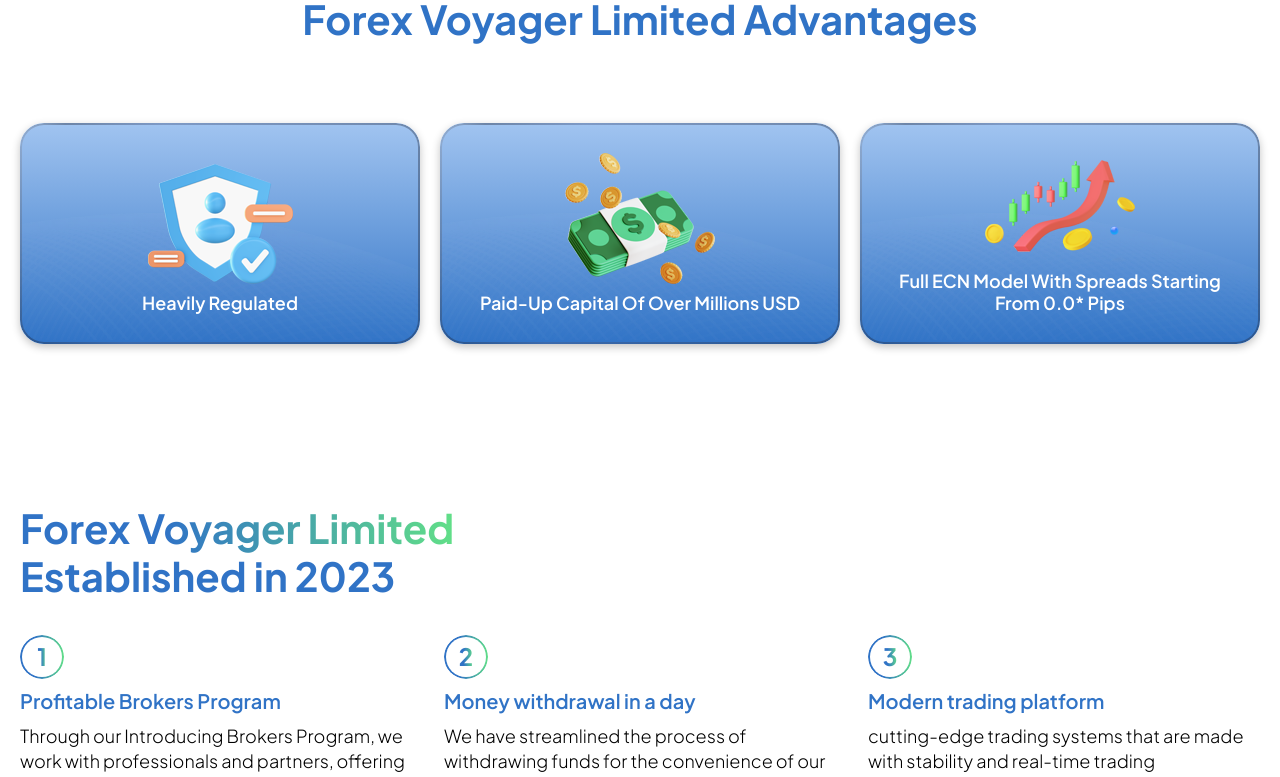
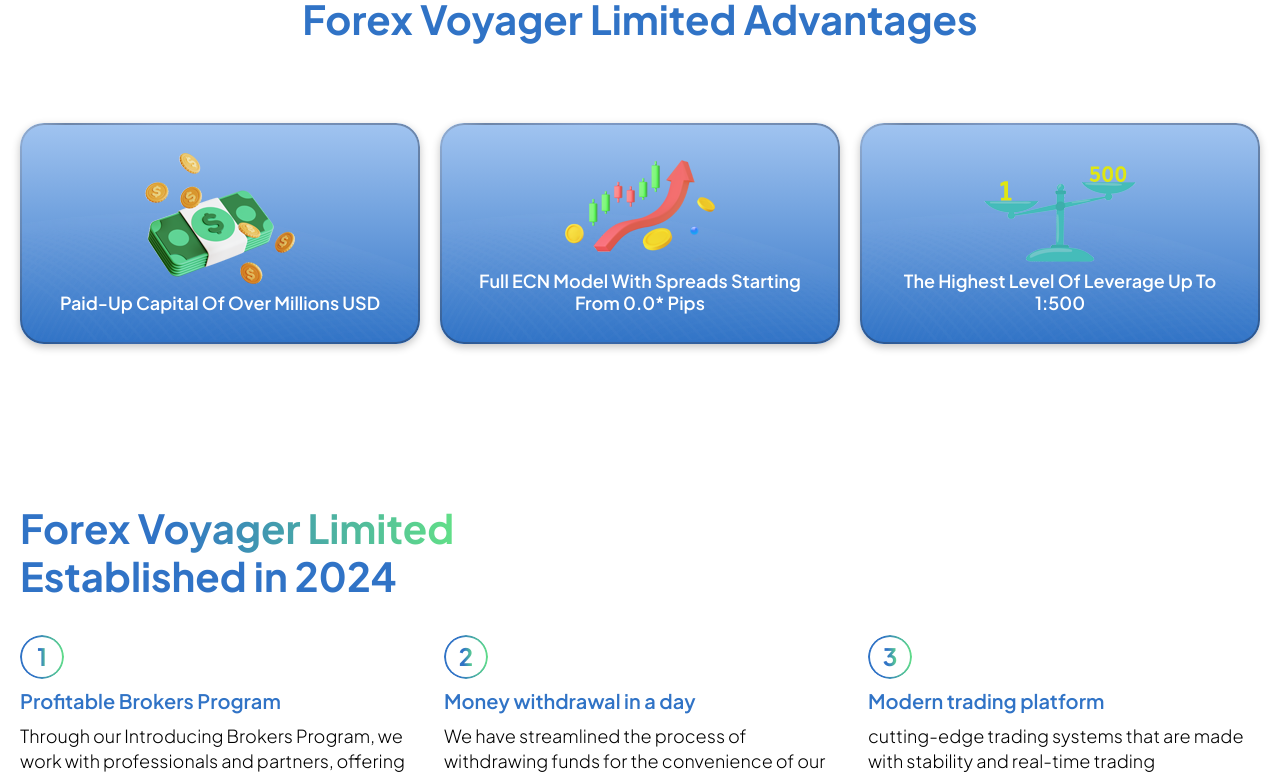
Before and after one commit to jimmyhinsu/forex-voyager-limited, a React (Create React App) app: page /whyforexvoyager in a window 1280 px wide. Shown: the part 519-1296 px from the top of the page. Built offline with nearby package versions, Linux system fonts and the light colour scheme.

Commit message:
card soted other time

```diff
--- a/src/module/whyforexvoyager/index.js
+++ b/src/module/whyforexvoyager/index.js
@@ -3,10 +3,10 @@ import './whyforexvoyager.scss';
 import Gotonext from '../home/gotonext';
 // import Wanttoget from '../home/wanttoget';
 import banner from '../../assets/images/banner.png';
-import advantage1 from '../../assets/images/security.png';
+// import advantage1 from '../../assets/images/security.png';
 import advantage2 from '../../assets/images/money and finance.png';
 import advantage3 from '../../assets/images/3d-growth-png.png';
-// import advantage4 from '../../assets/images/advantage.png';
+import advantage4 from '../../assets/images/advantage.png';
 import stripedcard from '../../assets/images/striped-background-card.webp';
 import cs1 from '../../assets/images/headphone.png';
 import cs2 from '../../assets/images/cs-2.png';
@@ -42,7 +42,7 @@ export default function Whyforexvoyager() {
 
 
                     <div className='four-img-grid'>
-                        <div className='whychoose'>
+                        {/* <div className='whychoose'>
                             <h3 data-aos="fade-down-right">Heavily Regulated</h3>
                             <div className="Whyforexicon">
                                 <img src={advantage1} alt="Whyforexicon" data-aos="flip-right" />
@@ -50,7 +50,7 @@ export default function Whyforexvoyager() {
                             <div className="stripedCard">
                                 <img src={stripedcard} alt="stripedCard" />
                             </div>
-                        </div>
+                        </div> */}
 
                         <div className='whychoose'>
                             <h3 data-aos="fade-down-right">Paid-Up Capital Of Over Millions USD</h3>
@@ -72,7 +72,7 @@ export default function Whyforexvoyager() {
                             </div>
                         </div>
 
-                        {/* <div className='whychoose'>
+                        <div className='whychoose'>
                             <h3 data-aos="fade-down-right">The Highest Level Of Leverage Up To 1:500</h3>
                             <div className="Whyforexicon">
                                 <img src={advantage4} alt="Whyforexicon" data-aos="flip-right" />
@@ -80,7 +80,7 @@ export default function Whyforexvoyager() {
                             <div className="stripedCard">
                                 <img src={stripedcard} alt="stripedCard" />
                             </div>
-                        </div> */}
+                        </div>
                     </div>
                 </div>
             </div>
@@ -90,7 +90,7 @@ export default function Whyforexvoyager() {
                     <div className='forex-esta'>
                         <h2 data-aos="fade-down"><span>Forex Voyager Limited</span>
                             <br />
-                            Established in 2023
+                            Established in 2024
                         </h2>
                     </div>
 
```
